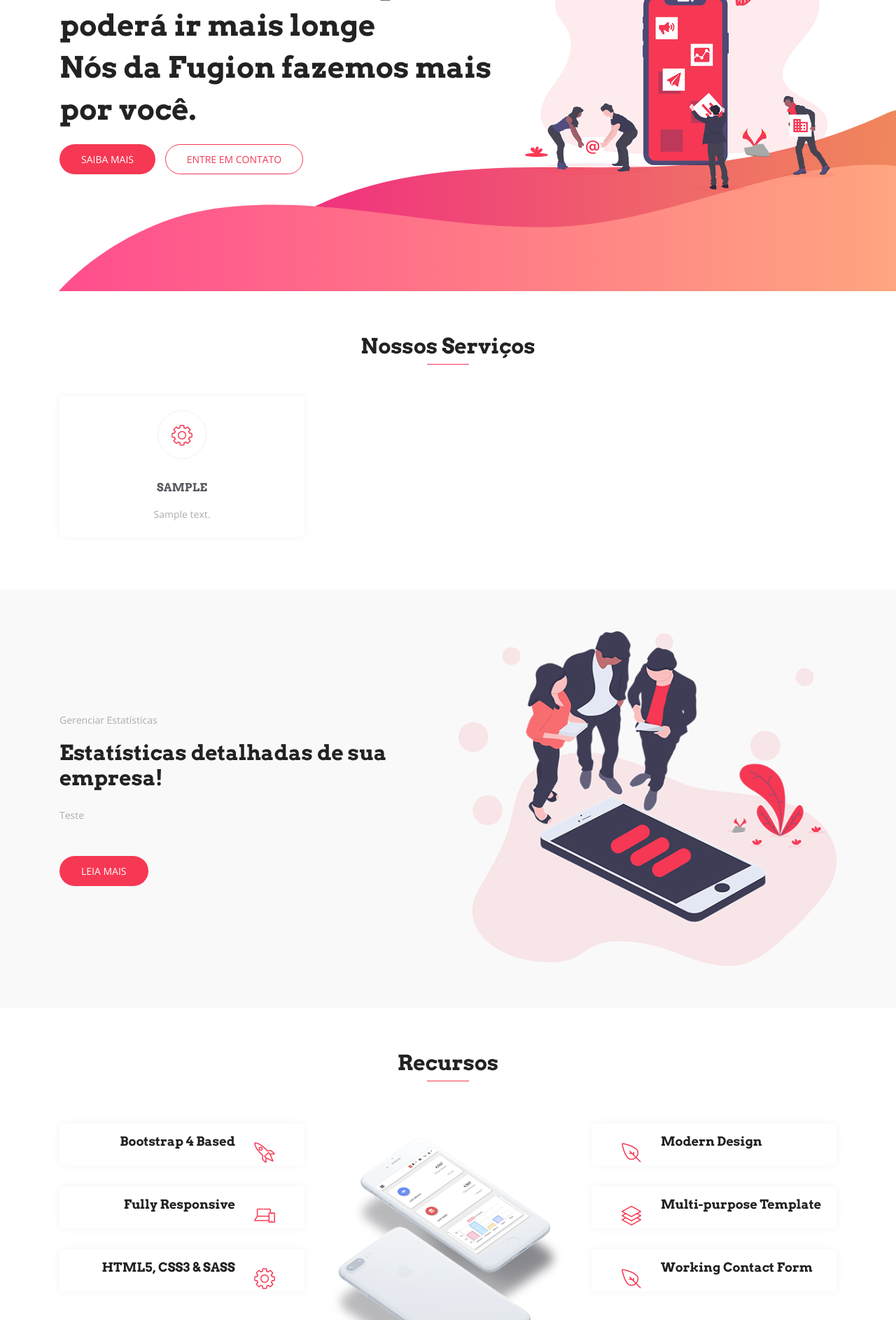
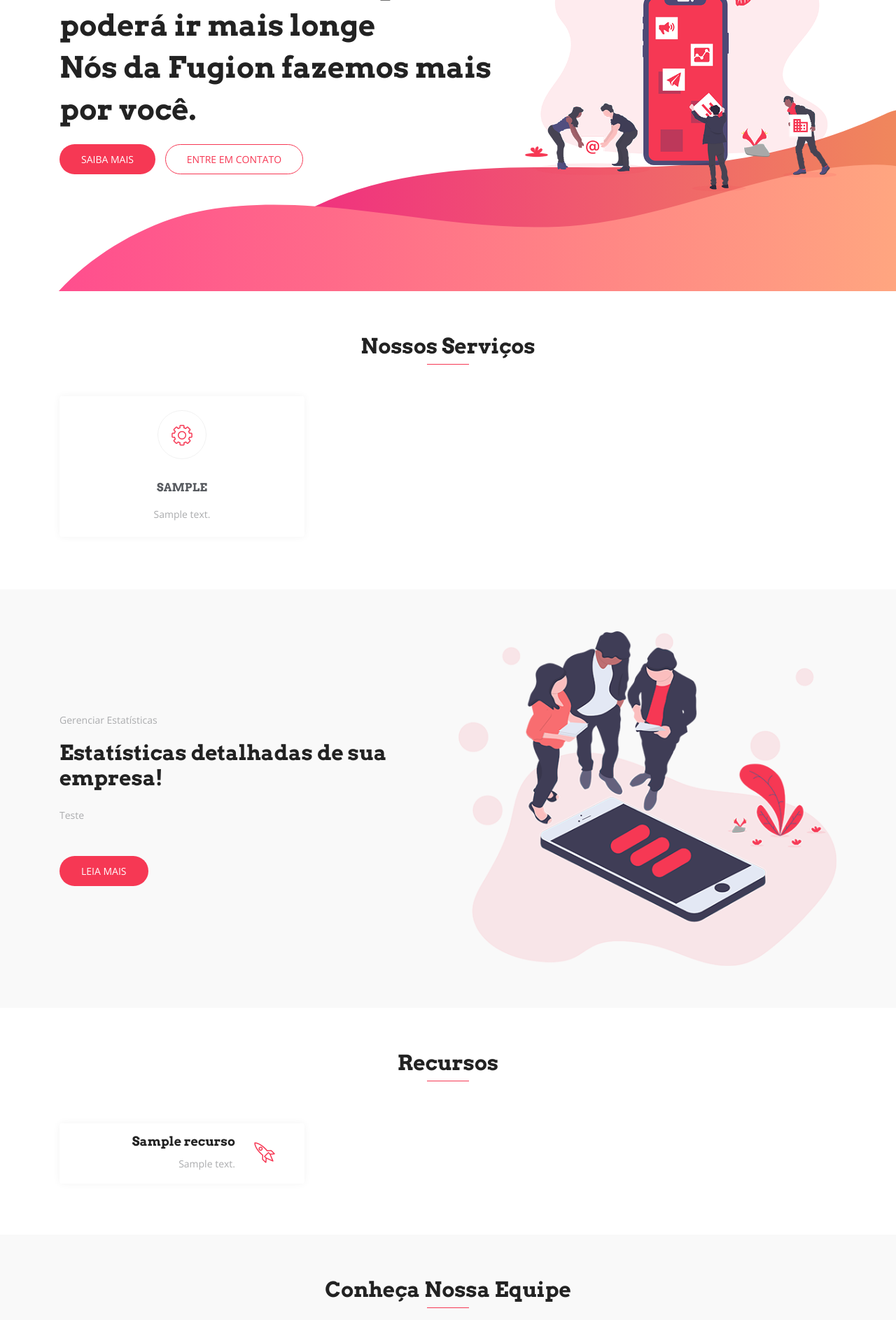
Before and after one commit to Leo5677/Django-ProjetoFusion, a Django app: page / in a window 1280 px wide. Shown: the part 234-2120 px from the top of the page at 70% size. Run offline with Django 3.2, Linux system fonts and the light colour scheme; tables that the repository leaves empty hold one stand-in row (values such as "Sample post"); some libraries are stand-ins or nearby versions; some web fonts are replaced.

Commit message:
Servicos

```diff
--- a/core/models.py
+++ b/core/models.py
@@ -107,3 +107,23 @@ class Avaliacao(Base):
 
     def __str__(self):
         return self.nome
+
+
+class Recurso(Base):
+    ICONE_CHOICE = (
+        ('lni-rocket', 'Rocket'),
+        ('lni-laptop-phone', 'Laptop-Phone'),
+        ('lni-cog', 'Cog'),
+        ('lni-leaf', 'Leaf'),
+        ('lni-layers', 'Layers'),
+    )
+    nome = models.CharField('Nome', max_length=100)
+    descricao = models.CharField('Descrição', max_length=100)
+    icone = models.CharField('Ícone', max_length=50, choices=ICONE_CHOICE)
+
+    class Meta:
+        verbose_name = 'Recurso'
+        verbose_name_plural = 'Recursos'
+
+    def __str__(self):
+        return self.nome
--- a/core/templates/features.html
+++ b/core/templates/features.html
@@ -6,73 +6,21 @@
             <div class="shape wow fadeInDown" data-wow-delay="0.3s"></div>
         </div>
         <div class="row">
+            {% for r in recursos %}
             <div class="col-lg-4 col-md-12 col-sm-12 col-xs-12">
                 <div class="content-left">
                     <div class="box-item wow fadeInLeft" data-wow-delay="0.3s">
                 <span class="icon">
-                  <i class="lni-rocket"></i>
+                  <i class="{{ r.icone }}"></i>
                 </span>
                         <div class="text">
-                  <h4>Bootstrap 4 Based</h4>
-                  <p></p>
-                </div>
-              </div>
-              <div class="box-item wow fadeInLeft" data-wow-delay="0.6s">
-                <span class="icon">
-                  <i class="lni-laptop-phone"></i>
-                </span>
-                <div class="text">
-                  <h4>Fully Responsive</h4>
-                  <p></p>
-                </div>
-              </div>
-              <div class="box-item wow fadeInLeft" data-wow-delay="0.9s">
-                <span class="icon">
-                  <i class="lni-cog"></i>
-                </span>
-                <div class="text">
-                  <h4>HTML5, CSS3 & SASS</h4>
-                  <p></p>
+                            <h4>{{ r.nome }}</h4>
+                            <p>{{ r.descricao }}</p>
                         </div>
                     </div>
                 </div>
             </div>
-          <div class="col-lg-4 col-md-12 col-sm-12 col-xs-12">
-            <div class="show-box wow fadeInUp" data-wow-delay="0.3s">
-              <img src="{% static 'img/feature/intro-mobile.png' %}" alt="">
-            </div>
-          </div>
-          <div class="col-lg-4 col-md-12 col-sm-12 col-xs-12">
-            <div class="content-right">
-              <div class="box-item wow fadeInRight" data-wow-delay="0.3s">
-                <span class="icon">
-                  <i class="lni-leaf"></i>
-                </span>
-                <div class="text">
-                  <h4>Modern Design</h4>
-                  <p></p>
-                </div>
-              </div>
-              <div class="box-item wow fadeInRight" data-wow-delay="0.6s">
-                <span class="icon">
-                  <i class="lni-layers"></i>
-                </span>
-                <div class="text">
-                  <h4>Multi-purpose Template</h4>
-                  <p></p>
-                </div>
-              </div>
-              <div class="box-item wow fadeInRight" data-wow-delay="0.9s">
-                <span class="icon">
-                  <i class="lni-leaf"></i>
-                </span>
-                <div class="text">
-                  <h4>Working Contact Form</h4>
-                  <p></p>
-                </div>
-              </div>
-            </div>
-          </div>
+            {% endfor %}
         </div>
     </div>
 </section>
--- a/core/views.py
+++ b/core/views.py
@@ -2,7 +2,7 @@ from django.views.generic import FormView
 from django.urls import reverse_lazy
 from django.contrib import messages
 
-from .models import Servico, Funcionario, Avaliacao, Preco
+from .models import Servico, Funcionario, Avaliacao, Preco, Recurso
 from .forms import ContatoForm
 
 
@@ -17,6 +17,7 @@ class IndexView(FormView):
         context['funcionarios'] = Funcionario.objects.order_by('?').all()
         context['avaliacoes'] = Avaliacao.objects.order_by().all()
         context['precos'] = Preco.objects.order_by().all()
+        context['recursos'] = Recurso.objects.order_by().all()
         return context
 
     def form_valid(self, form, *args, **kwargs):
--- a/fusion/settings.py
+++ b/fusion/settings.py
@@ -88,9 +88,11 @@ WSGI_APPLICATION = 'fusion.wsgi.application'
 #     }
 # }
 
+
 DATABASES = {
     'default': dj_database_url.config()
 }
+
 
 # Password validation
 # https://docs.djangoproject.com/en/2.2/ref/settings/#auth-password-validators
```
Also changed, not shown: core/admin.py (+6 -1 lines), core/migrations/0007_recurso.py (added), core/migrations/0008_auto_20210225_1339.py (added). Lines whose indentation alone changed are shown as unchanged.
